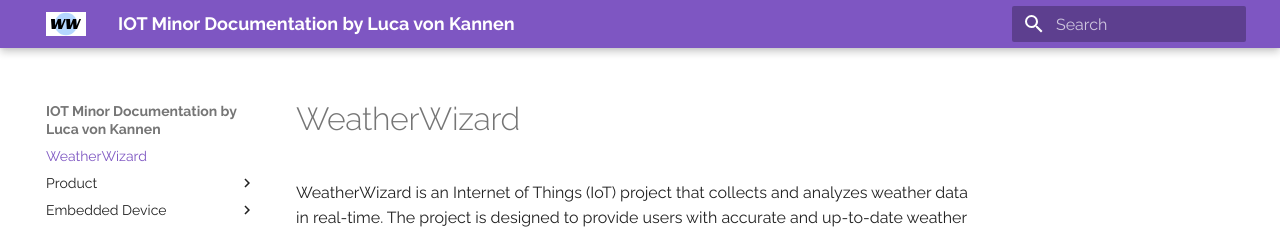
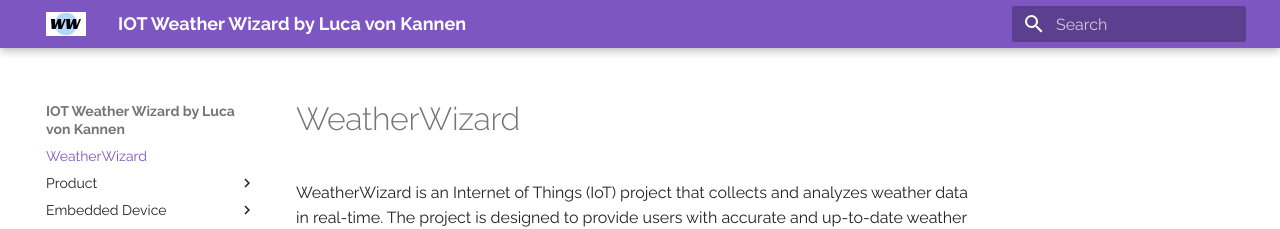
Before and after one commit to lv042/Weather-Wizard, an MkDocs documentation site: the page built from docs/index.md, in a window 1280 px wide. Shown: the top 229 px of the page. Built offline with MkDocs 1.6.1 and Material for MkDocs 9.7.7, drawn with Linux system fonts in a browser that asks for light colours.

```diff
--- a/mkdocs.yml
+++ b/mkdocs.yml
@@ -1,6 +1,6 @@
 # Replace the text below to customize your site
-site_name: IOT Minor Documentation by Luca von Kannen
-site_description: IOT Minor Documentation by Luca von Kannen
+site_name: IOT Weather Wizard by Luca von Kannen
+site_description: Weather Wizard
 site_author: Luca von Kannen
 copyright: Copyright 2022 Luca von Kannen - Creative Commons Attribution Non Commercial
 
```
